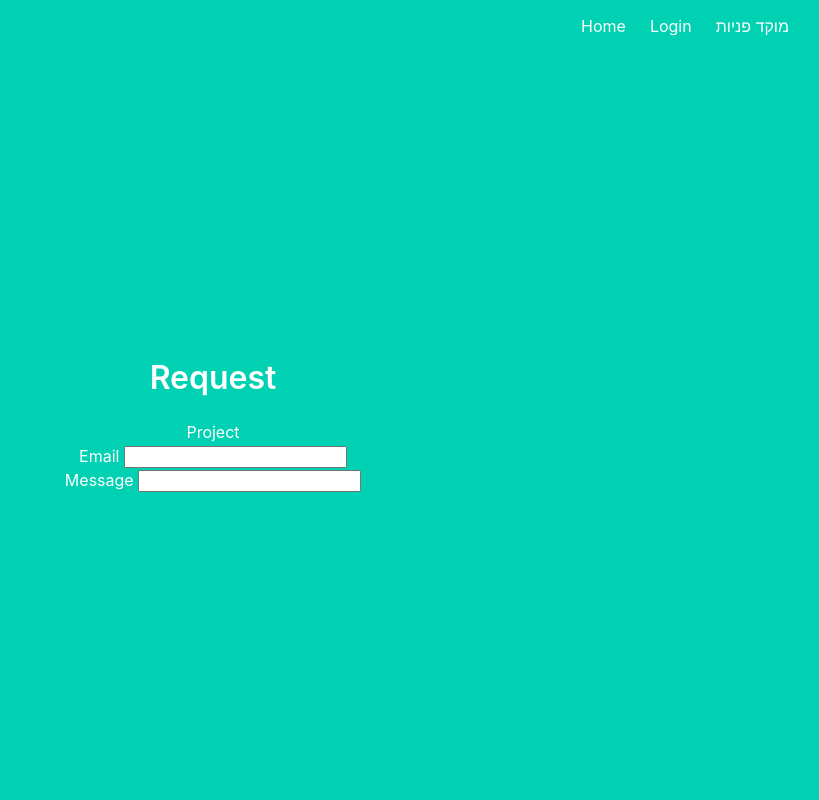
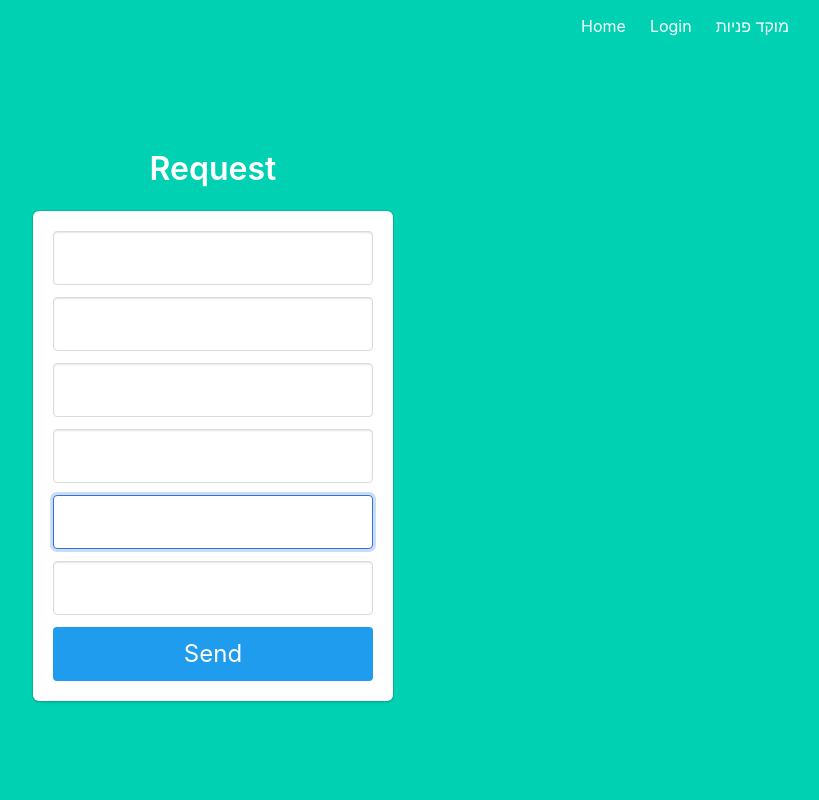
Before and after one commit to MariaPlutman/Bootcamp-Final-Project, a Flask app: template crm_app/project/templates/request.html in a window 1280 px wide. Shown: the whole page, without its empty margins (427-1246 px from the left). Run offline with Flask 2, Linux system fonts and the light colour scheme; the template is opened without the code that fills it: values that come from a table or form of the project are taken from there, others are empty.

Commit message:
request form

```diff
--- a/crm_app/project/forms.py
+++ b/crm_app/project/forms.py
@@ -1,6 +1,59 @@
 from flask_wtf import FlaskForm, Form
 from wtforms import StringField, SelectField, SubmitField, IntegerField, FormField, TextField
 from wtforms.validators import DataRequired, Length, Required, Email
+
+
+from enum import Enum
+
+
+class Project(Enum):
+    SKILLZ = 'Skillz'
+    MATIFIC = '10 אצבעות (Matific)'
+    PLETHORA = 'plethora'
+    ICODE = 'icode'
+    ACCELIUM = 'accelium'
+    ROBOTICS = 'רובוטיקה'
+    OTHER = 'אחר'
+
+
+class Client(Enum):
+    TEACHER = 'מורה'
+    PARENT = 'הורה'
+    DIRECTOR = 'מנהל'
+    STUDENT = 'תלמיד'
+
+
+class Problem(Enum):
+    OTHER = 'אחר'
+    SLOW = 'איטיות'
+    CONNECTION = 'בעית התחברות'
+    START = 'הרצת סבב'
+    AUTH = 'הרשאה לרכז רשום'
+    ENTRY = 'כניסה לתחרות'
+    NEXTLEVEL = 'לא עובר לשלב הבא'
+    RESULT = 'לוח תוצאות'
+    SYSTEM = 'מערכת לא עובדת'
+    REGISTR = 'רישום'
+    QCODE = 'שאלה בקוד'
+    QGAME = 'שאלה בתוך המשחק'
+    SALES = 'שיווק'
+    LANG = 'שפות'
+
+
+class Status(Enum):
+    NEW = 'פנייה חדשה'
+    INPROCESS = 'בטיפול'
+    FINISHED = 'טופל'
+
+
+class Service(Enum):
+    SKILLZ = 'Skillz'
+    MATIFIC = 'Matific'
+    PLETHORA = 'plethora'
+    ICODE = 'icode'
+    ACCELIUM = 'accelium'
+    ROBOTICS = 'רובוטיקה'
+    PORTAL = 'אחר'
 
 
 class TelephoneForm(Form):
@@ -10,19 +63,21 @@ class TelephoneForm(Form):
 
 
 class RequestForm(FlaskForm):
-    project = SelectField(choices=[
-                          'Skillz', '10 אצבעות (Matific)', 'plethora', 'icode', 'accelium', 'רובוטיקה', 'אחר'])
+    project = SelectField(
+        choices=[(project.name, project.value) for project in Project])
     school_id = IntegerField('School ID', validators=[Length(max=6)])
-    school_name = StringField('School Nmae', validators=[DataRequired()])
+    school_name = StringField('School Name', validators=[DataRequired()])
     username = StringField('Username', validators=[DataRequired()])
-    client = SelectField(choices=['מורה', 'הורה', 'מנהל', 'תלמיד'])
+    client = SelectField(
+        choices=[(client.name, client.value) for client in Client])
     phone = FormField(TelephoneForm)
     email = StringField(
         'Email', [Email(message='Not a valid email address.'), DataRequired()])
-    problem_type = SelectField(choices=['אחר', 'איטיות', 'בעית התחברות', 'הרצת סבב', 'הרשאה לרכז רשום', 'כניסה לתחרות',
-                                        'לא עובר לשלב הבא', 'לוח תוצאות', 'מערכת לא עובדת', 'רישום', 'שאלה בקוד', 'שאלה בתוך המשחק', 'שיווק', 'שפות'])
-    status = SelectField(choices=['פנייה חדשה', 'בטיפול', 'טופל'])
-    external_care = SelectField(
-        choices=['skillz', 'matific', 'plethora', 'accelium', 'icode', 'רובוטיקה', 'פורטל'])
+    problem_type = SelectField(
+        choices=[(problem.name, problem.value) for problem in Problem])
+    status = SelectField(
+        choices=[(status.name, status.value) for status in Status])
+    service = SelectField(
+        choices=[(service.name, service.value) for service in Service])
     body = TextField('Message', [DataRequired(), Length(
         min=4, message=('Your message is too short.'))])
--- a/crm_app/project/templates/login.html
+++ b/crm_app/project/templates/login.html
@@ -11,8 +11,8 @@
         </div>
         {% endif %}
         {% endwith %}
-		<form method="POST" action="/login">
-        <form method="POST" action="/login">
+        <form method="POST" action="/request">
+            <form method="POST" action="/request">
                 <div class="field">
                     <div class="control">
                         <input class="input is-large" type="email" name="email" placeholder="Your Email" autofocus="">
--- a/crm_app/project/templates/request.html
+++ b/crm_app/project/templates/request.html
@@ -1,13 +1,50 @@
 {% extends "base.html" %}
 
 {% block content %}
-<div class="formwrapper">
-	<h2 class="title">Request</h2>
-	<form method="POST" action="/">
-		<div class="form-field">{{ form.project.label }} {{ form.name(size=20) }}</div>
-		<div class="form-field">{{ form.email.label }} {{ form.email }}</div>
-		<div class="form-field">{{ form.body.label }} {{ form.body }}</div>
-		{{ form.submit }}
-	</form>
+<div class="column is-4 is-offset-4">
+	<h3 class="title">Request</h3>
+	<div class="box">
+		{% with messages = get_flashed_messages() %}
+		{% if messages %}
+		<div class="notification is-danger">
+			{{ messages[0] }}
+		</div>
+		{% endif %}
+		{% endwith %}
+		<form method="POST" action="/request">
+			<form method="POST" action="/request">
+				<div class="field">
+					<div class="control">
+						<input class="input is-large" type="text" name="School ID">
+					</div>
+				</div>
+				<div class="field">
+					<div class="control">
+						<input class="input is-large" type="text" name="School ID">
+					</div>
+				</div>
+				<div class="field">
+					<div class="control">
+						<input class="input is-large" type="text" name="School Name">
+					</div>
+				</div>
+				<div class="field">
+					<div class="control">
+						<input class="input is-large" type="tel" name="Phone">
+					</div>
+				</div>
+				<div class="field">
+					<div class="control">
+						<input class="input is-large" type="email" name="email" autofocus="">
+					</div>
+				</div>
+				<div class="field">
+					<div class="control">
+						<input class="input is-large" type="text" name="Message">
+					</div>
+				</div>
+				<button class="button is-block is-info is-large is-fullwidth">Send</button>
+			</form>
+	</div>
 </div>
 {% endblock %}
```
Also changed, not shown: crm_app/project/auth_blueprint.py (+1 -9 lines), crm_app/project/main_blueprint.py (+20 -1 lines). Lines whose indentation alone changed are shown as unchanged.
